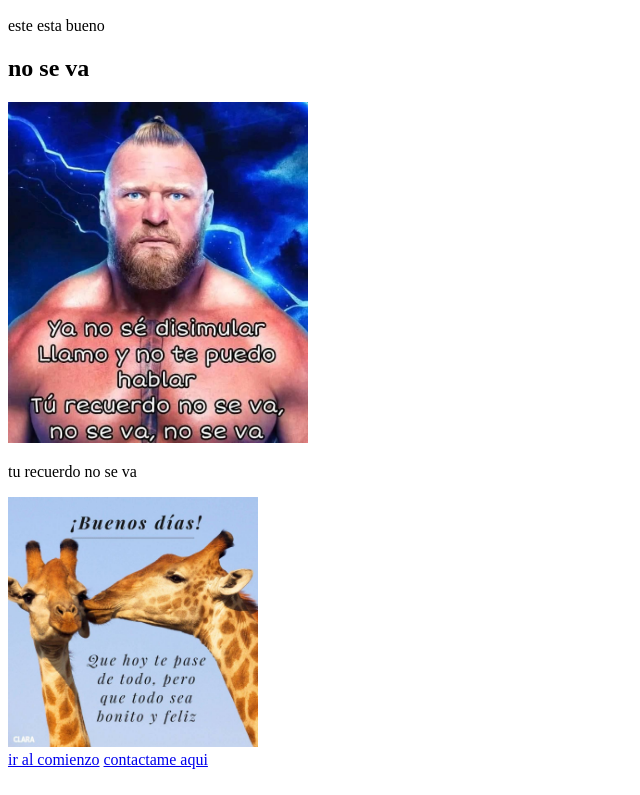
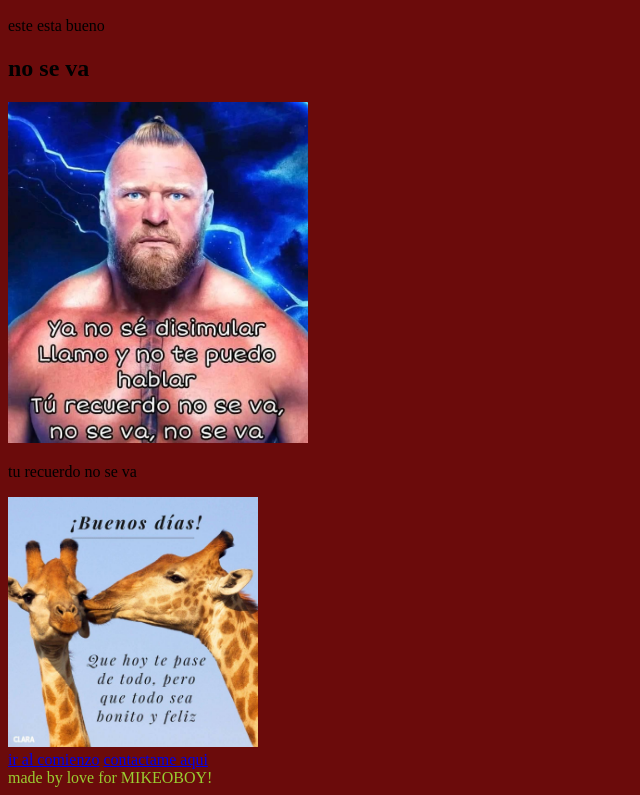
Before and after one commit to Mikeoboy/Hyperblog, a plain HTML site: page MEMES.html in a window 1280 px wide. Shown: the part 1114-1909 px from the top of the page, without its empty margins (0-640 px from the left). Drawn offline with Linux system fonts and the light colour scheme.

Commit message:
cambiar el color del fondo de pantalla

```diff
--- a/MEMES.html
+++ b/MEMES.html
@@ -1,6 +1,12 @@
 <!DOCTYPE html>
 <html lang="en">
 <head>
+    <style>
+        body
+        {
+            background-color: rgb(107, 11, 11);
+        }
+    </style>
 <title>el blog del risas</title>
 </head>
 <body>
@@ -42,5 +48,8 @@
 
         <a href="titimiguel1@hotmail.com">contactame aqui</a>
     </footer>
+    <div id="footer"width="500" style="color: yellowgreen;">
+        made by love for MIKEOBOY!
+    </div>
 </body>
 </html>
```
